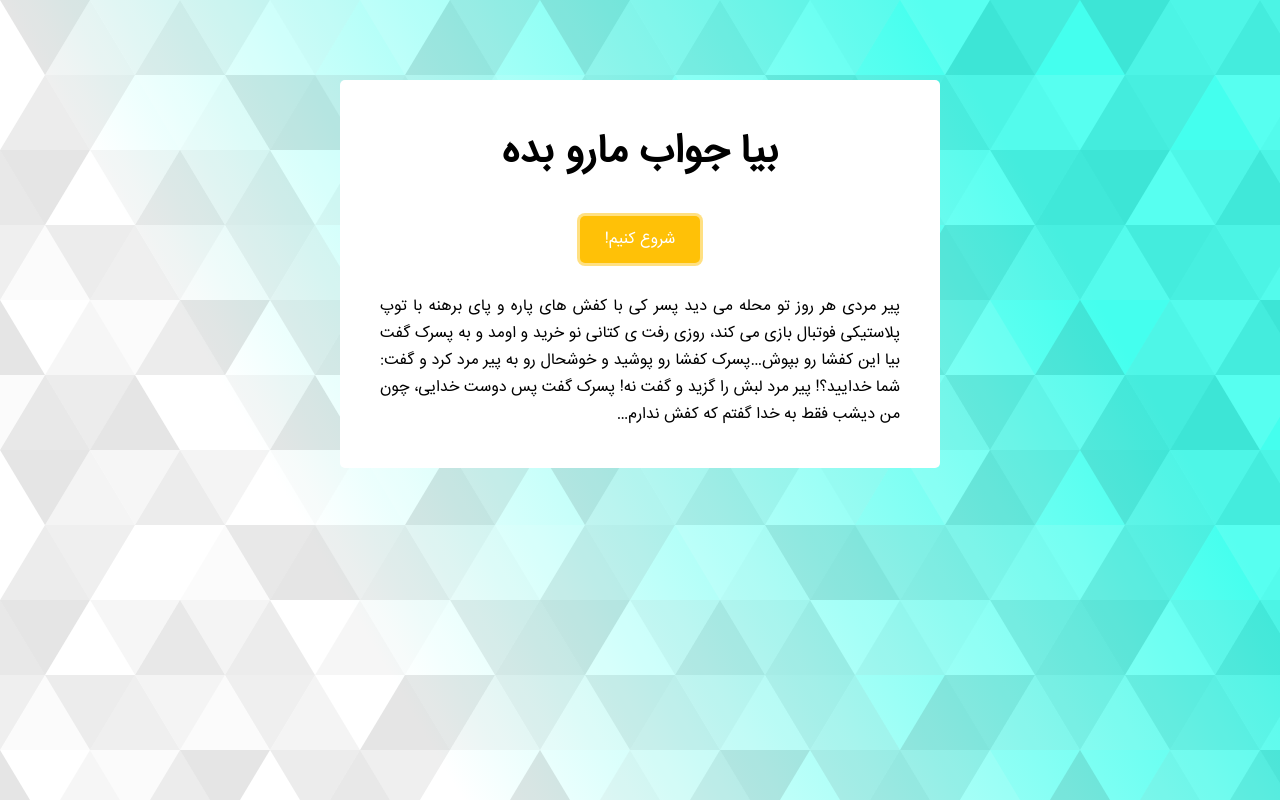
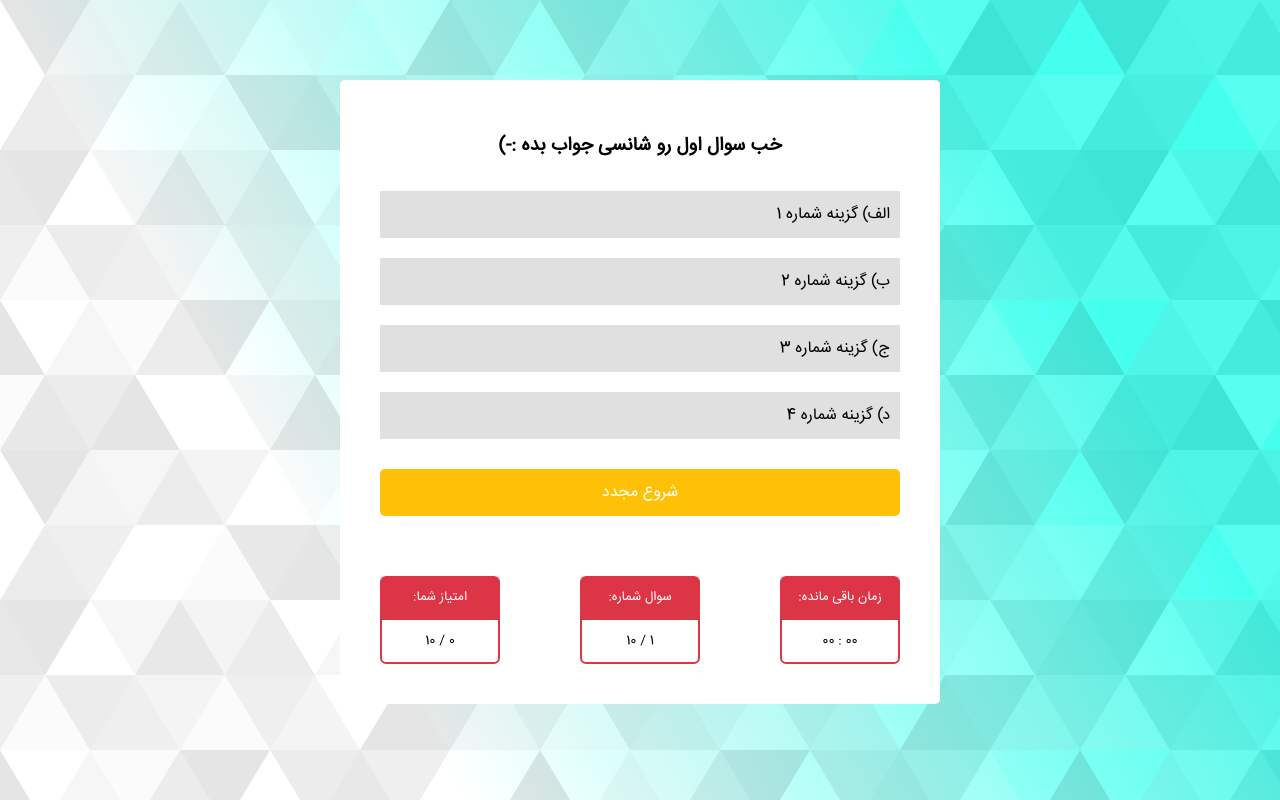
Before and after one commit to aliNejati-bu/my-front-learning-projects, a plain HTML site: page 012-js-quiz-app/index.html in a window 1280 px wide. Both pictures are taken after a click on the link "شروع کنیم!". Drawn offline with Linux system fonts and the light colour scheme.

Commit message:
012 add change page to project.

```diff
--- a/012-js-quiz-app/js/functions.js
+++ b/012-js-quiz-app/js/functions.js
@@ -47,10 +47,33 @@ function ClickEventSimulator(board) {
             if (targetId !== '') {
                 let elementEvent = this.events.find(ele => ele.id === targetId);
                 if (elementEvent) {
-                    elementEvent.callback()
+                    elementEvent.callback(ev)
                 }
             }
         })
     }
 
 }
+
+function changePage(board, newElement) {
+    let lastChild = board.firstElementChild ?? false;
+    if (!lastChild) {
+        board.innerHTML = newElement;
+        return
+    }
+    lastChild.style.animation = "backOutLeft 1s ease-in-out";
+
+
+    lastChild.style.position = "absolute";
+
+    let tempElement = document.createElement("div");
+    tempElement.innerHTML = newElement;
+    newElement = tempElement.lastElementChild;
+
+    board.appendChild(newElement)
+
+
+    setTimeout(() => {
+        board.removeChild(lastChild)
+    }, 500)
+}
--- a/012-js-quiz-app/js/main.js
+++ b/012-js-quiz-app/js/main.js
@@ -29,4 +29,68 @@ function start() {
 
     board.innerHTML = mainPageHtml;
 
+    eventInstance.pushEvent(startBtnId, (ev) => {
+        changePage(board, `
+    <div class="items in">
+        <h3 class="question">
+            خب سوال اول رو شانسی جواب بده :-)
+        </h3>
+        <div class="answer_wrapper">
+            <p class="answer">
+                الف)
+                گزینه شماره 1
+            </p>
+            <p class="answer">
+                ب)
+                گزینه شماره 2
+            </p>
+            <p class="answer">
+                ج)
+                گزینه شماره 3
+            </p>
+            <p class="answer">
+                د)
+                گزینه شماره 4
+            </p>
+        </div>
+
+        <a href="#" class="btn btn-restart">
+            شروع مجدد
+        </a>
+
+        <div class="info_wrapper">
+            <div class="info__item timer">
+                <p class="info__header timer__text">
+                    زمان باقی مانده:
+                </p>
+                <p class="info__body timer__time">
+                    <span class="timer__time&#45;&#45;minutes">00</span>
+                    :
+                    <span class="timer__time&#45;&#45;seconds">00</span>
+            </div>
+
+            <div class="info__item question_number">
+                <p class="info__header question_number__text">
+                    سوال شماره:
+                </p>
+                <p class="info__body question_number__number">
+                    <span class="question_number__number&#45;&#45;current">1</span>
+                    /
+                    <span class="question_number__number&#45;&#45;total">10</span>
+            </div>
+
+            <div class="info__item grade">
+                <p class="info__header grade__text">
+                    امتیاز شما:
+                </p>
+                <p class="info__body grade__number">
+                    <span class="grade__number&#45;&#45;current">0</span>
+                    /
+                    <span class="grade__number&#45;&#45;total">10</span>
+            </div>
+        </div>
+    </div>
+        `);
+    });
+
 }
```
Also changed, not shown: 012-js-quiz-app/index.html (+0 -1 lines).
